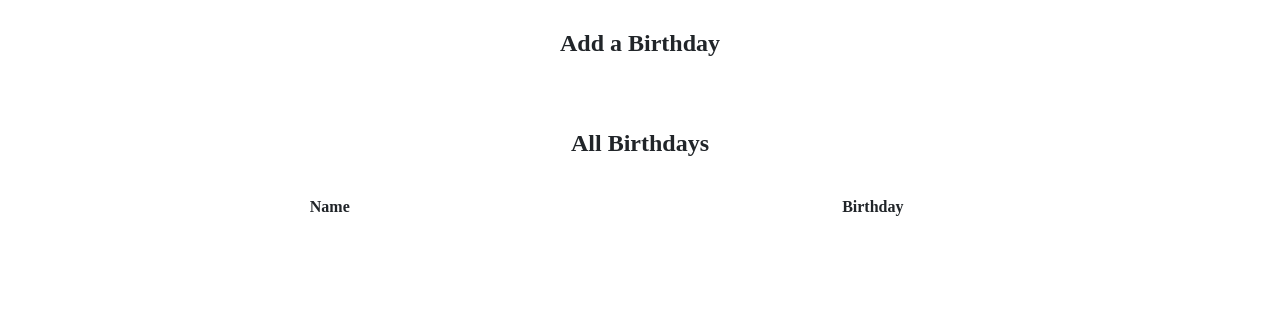
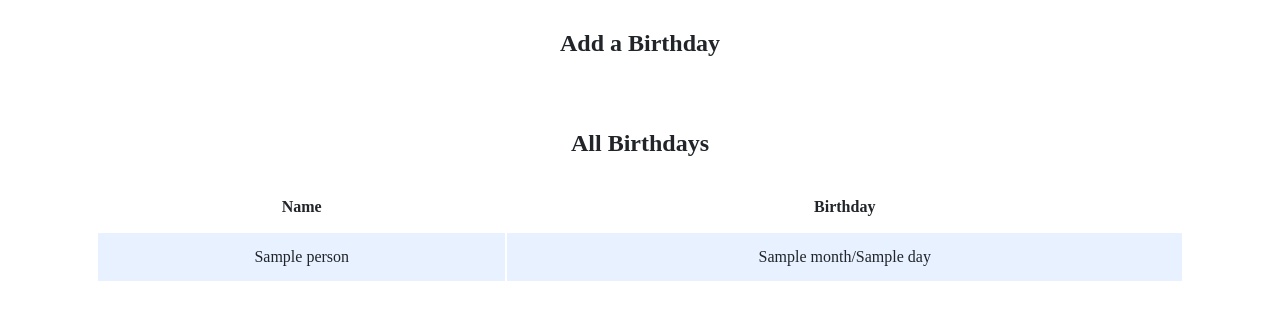
Before and after one commit to grantwforsythe/CS50x, a Flask app: template labs/lab9/templates/index.html in a window 1280 px wide. Shown: the part 235-555 px from the top of the page. Run offline with Flask 2, Linux system fonts and the light colour scheme; the template is opened without the code that fills it: most values are stand-ins (such as "Sample title", 1, 10 or a date in 2020); lists and menus that the app fills with data are empty; some libraries are stand-ins or nearby versions.

Commit message:
Display the entries from the database on index.html

```diff
--- a/labs/lab9/application.py
+++ b/labs/lab9/application.py
@@ -17,11 +17,13 @@ def index():
     if request.method == "POST":
 
         # TODO: Add the user's entry into the database
-
+        name = request.form.get("name")
+        month = request.form.get("month")
+        day = request.form.get("day")
+        db.execute("INSERT INTO birthdays (name, month, day) VALUES (?, ?, ?)", name, month, day)
         return redirect("/")
 
     else:
 
-        # TODO: Display the entries in the database on index.html
-
-        return render_template("index.html")
+        people = db.execute("SELECT * FROM people")
+        return render_template("index.html", people=people)
--- a/labs/lab9/templates/index.html
+++ b/labs/lab9/templates/index.html
@@ -28,7 +28,14 @@
                         </tr>
                     </thead>
                     <tbody>
-                        <!-- TODO: Loop through the database entries to display them in this table -->
+                        {% for person in people %}
+                            <tr>
+                                <td>{{ person.name }}</td>
+                                {% set month = person.month|string %}
+                                {% set day = person.day|string %}
+                                <td>{{ month + '/' + day}}</td>
+                            </tr>
+                        {% endfor %}
                     </tbody>
                 </table>
             </div>
```
Also changed, not shown: labs/lab9/requirements.txt (line endings or trailing spaces), labs/lab9/static/styles.css (line endings or trailing spaces), 1 other file.
